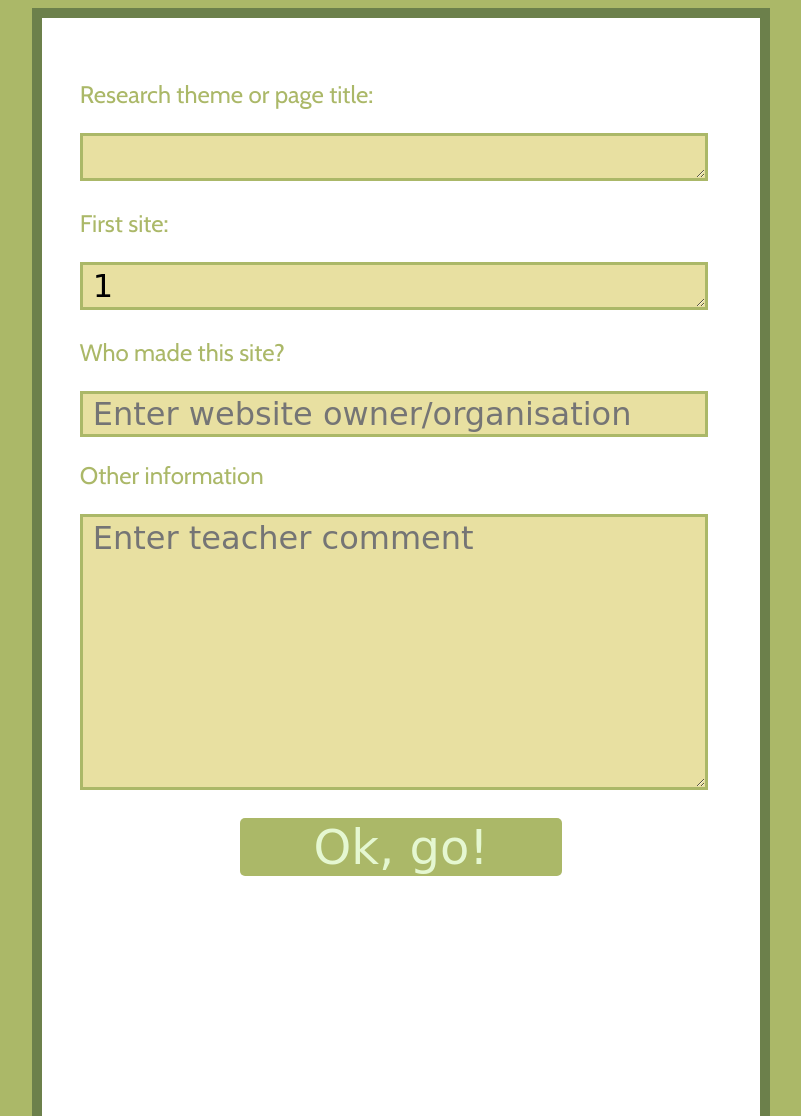
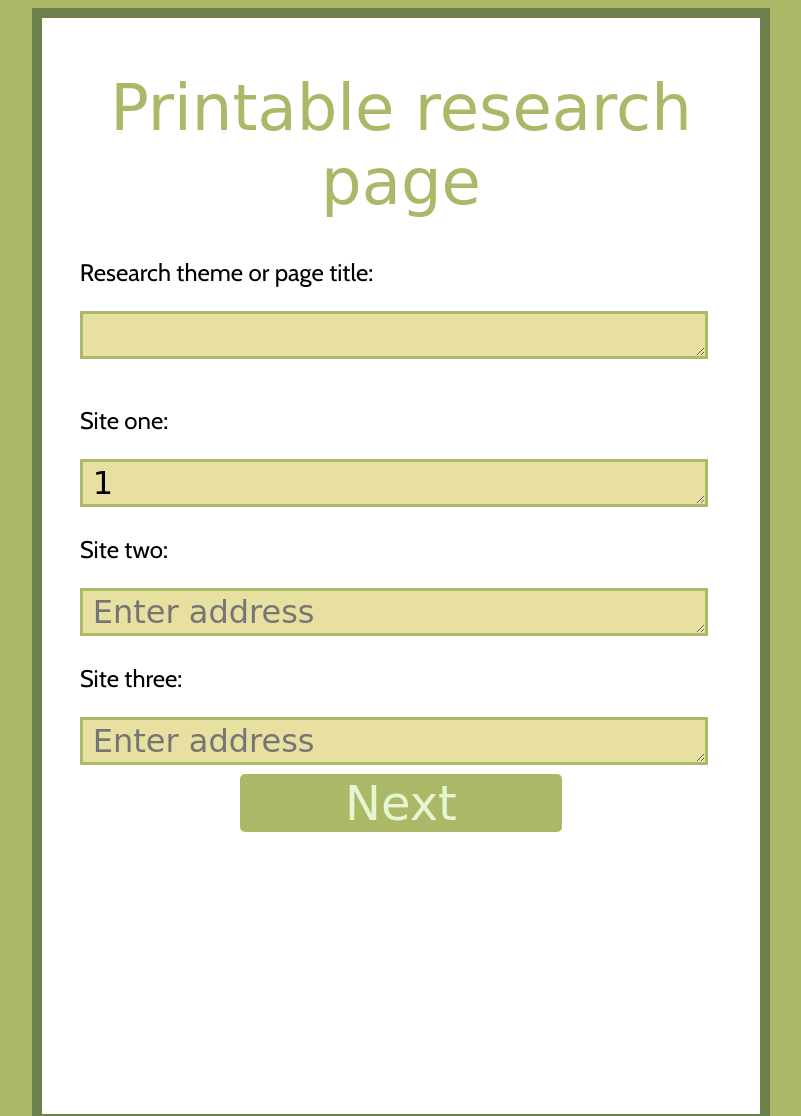
Before and after one commit to reveleigh/qr-research-pass, a PHP site: page /printable-sheet.php?url=1 in a window 1280 px wide. Shown: the top 1116 px of the page, without its empty margins (239-1040 px from the left). Run offline with PHP 8.4, Linux system fonts and the light colour scheme; some libraries are stand-ins or nearby versions; some web fonts are replaced.

Commit message:
Begin UI for multiple sites on one page

```diff
--- a/begin.php
+++ b/begin.php
@@ -61,8 +61,5 @@ $(document).ready(function(){
 
 
 
-
-
-
 })//End Ready
 </script>
--- a/printable-sheet.php
+++ b/printable-sheet.php
@@ -18,24 +18,20 @@
 <body>
 	<div class = "pageHolder">
 		<div class = "page">
-    		<div class = 'printPage'>
+    		<div class = 'printPage' id = "urlData">
 
-			<form method="POST" action="process-many.php">
-			<p class = "labelForm">Research theme or page title:</p>
-			<textarea rows="1" name="theme" class="commentText"></textarea><br />
-			<p class = "labelForm">First site:</p>
-			<textarea rows="1" name="hostText" class="commentText"><?php echo $_GET["url"]; ?></textarea><br />
-			<p class = "labelForm">Who made this site?</p>
-			<input type="text" name="orgText" class="orgText" placeholder='Enter website owner/organisation'><br />
-			<p class = "labelForm">Other information</p>
-			<textarea rows="7" name="commentText" class="commentText" placeholder='Enter teacher comment'></textarea><br />
-			<input type="hidden" name="url" value="<?php echo $_GET["url"] ?>" />
-			<input type="hidden" name="host" value="<?php echo parse_url($_GET["url"], PHP_URL_HOST) ?>" /><br />
-			<div class="halfButton"><button id = "begin" name="submit" type="submit" value="printable">Ok, go!</button></div>
+			<form method="POST" id="manyUrls" action="process-many.php">
+			<p class = "bigTitle">Printable research page</p>
+            <p class = "labelForm">Research theme or page title:</p>
+			<textarea rows="1" name="theme" class="commentText"></textarea><br /><br />
+			<p class = "labelForm">Site one:</p>
+			<textarea rows="1" name="siteOne" class="commentText"><?php echo $_GET["url"]; ?></textarea>
+            <p class = "labelForm">Site two:</p>
+			<textarea rows="1" name="siteTwo" class="commentText" placeholder='Enter address'></textarea>
+            <p class = "labelForm">Site three:</p>
+			<textarea rows="1" name="siteThree" class="commentText" placeholder='Enter address'></textarea>	<br />
+			<div class="halfButton"><button id = "begin" name="submit" type="submit" value="printable">Next</button></div>
 			</form>
-
-
-
 
 
         	</div>
@@ -43,3 +39,30 @@
 	</div>
 </body>
 </html>
+
+<script>
+//Wait till HTML has fully loaded
+$(document).ready(function(){
+    // Attach a submit handler to the form
+	$( "#manyUrls" ).submit(function( event ) {
+
+  		// Stop form from submitting normally
+  		event.preventDefault();
+
+  		// Get some values from elements on the page:
+  		var url = $(this).attr("action");
+    	var fData = $(this).serialize();
+
+  		// Send the data using post
+  		var posting = $.post(url, fData, function(response) {
+
+  			// Put the results in a div
+    		$( "#urlData" ).empty().append( response );
+
+  		});//End $.post
+
+    });	//End form submit event.
+
+
+})//End Ready
+</script>
--- a/style.css
+++ b/style.css
@@ -199,6 +199,7 @@ button {
 
 .labelForm {
 	font-size: 1.5em;
+	color:#000;
 }
 
 .orgText {
```
Also changed, not shown: process-many.php (added, +65 -0 lines).
